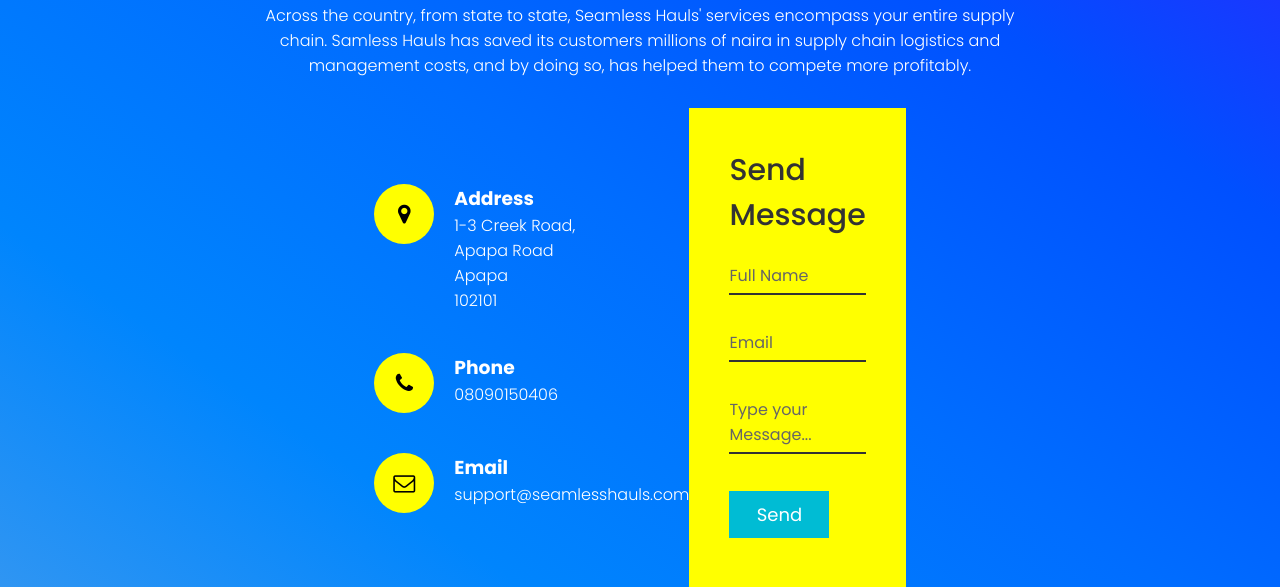
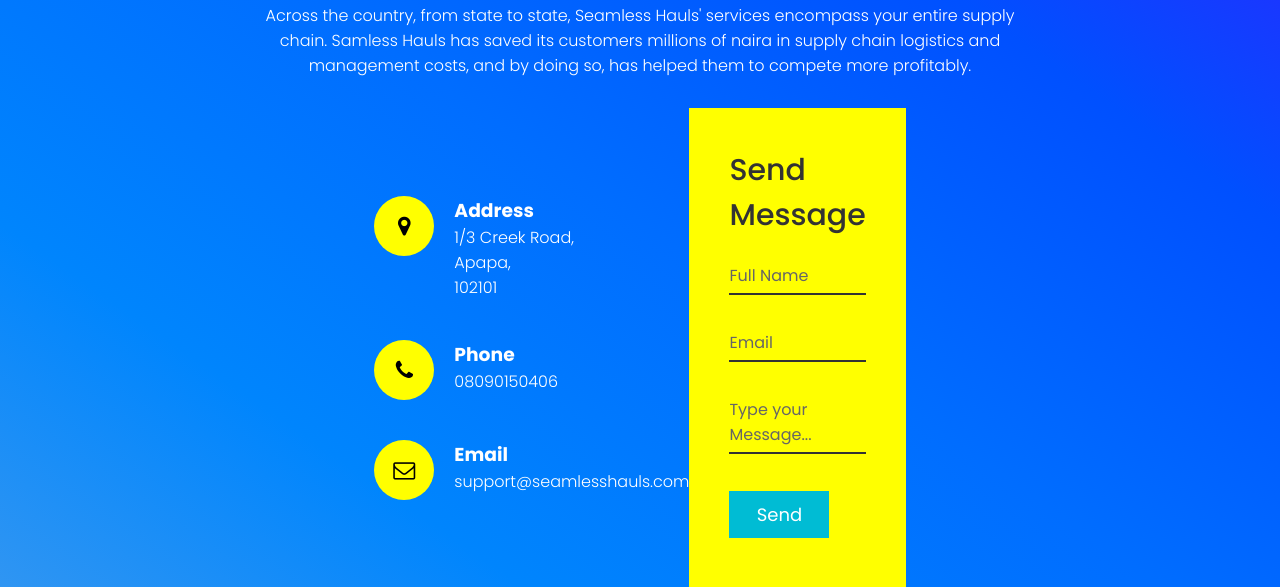
Before and after one commit to grreenkk/Seamless_Hauls, a Django app: page /contact_us2.html in a window 1280 px wide. Shown: the part 222-809 px from the top of the page. Run offline with Django 3.2, Linux system fonts and the light colour scheme.

Commit message:
tweaked address

```diff
--- a/website/templates/contact_us2.html
+++ b/website/templates/contact_us2.html
@@ -51,7 +51,7 @@
                     <div class="icon"><i class="fa fa-map-marker" aria-hidden="true"></i> </div>
                     <div class="text">
                         <h3>Address</h3>
-                        <p>1-3 Creek Road,<br>Apapa Road<br>Apapa<br>102101</p>
+                        <p>1/3 Creek Road,<br>Apapa,<br>102101</p>
                     </div>
 
                 </div>
```
